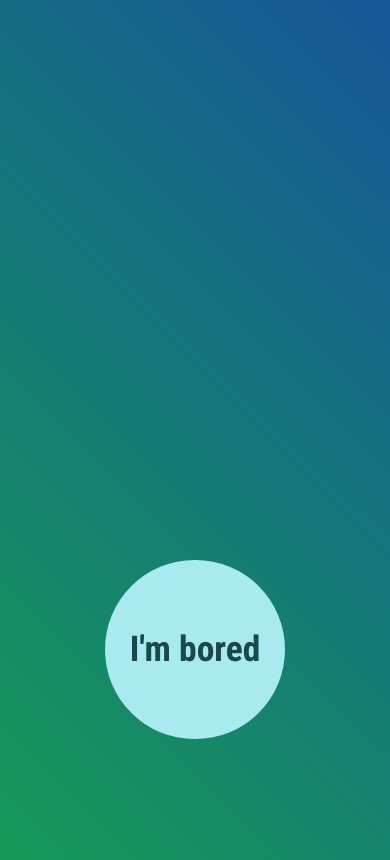
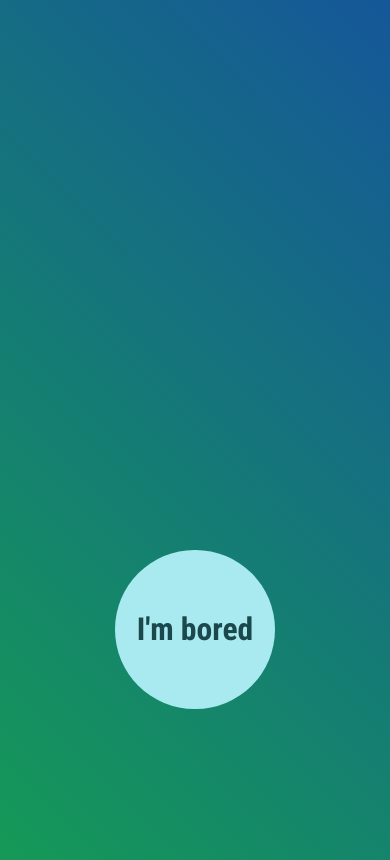
Before and after one commit to elifaltundag/bored, a plain HTML site: page index.html in a window 390 px wide. Drawn offline with Linux system fonts and the light colour scheme.

Commit message:
Responsive typography

```diff
--- a/style.css
+++ b/style.css
@@ -34,7 +34,7 @@ main {
 }
 
 h1 {
-    font-size: clamp(1.5rem, 1rem + 5vw, 5rem);
+    font-size: clamp(1.5rem, 1.2rem + 5vw, 5rem);
 }
 
 button {
@@ -46,7 +46,7 @@ button {
     cursor: pointer;
     color: hsl(185, 50%, 20%);
     font-weight: 700;
-    font-size: clamp(1.2rem, 1rem + 5vw, 3rem);
+    font-size: clamp(1.2rem, 1rem + 4vw, 5rem);
     margin-bottom: 4rem;
     font-family: var(--ff-sans-cond);
     font-weight: 700;
```
